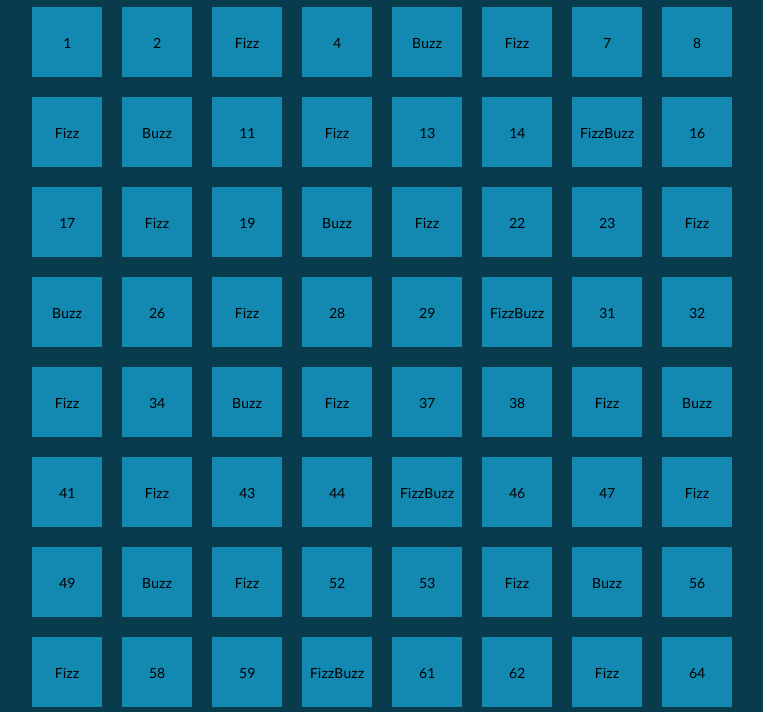
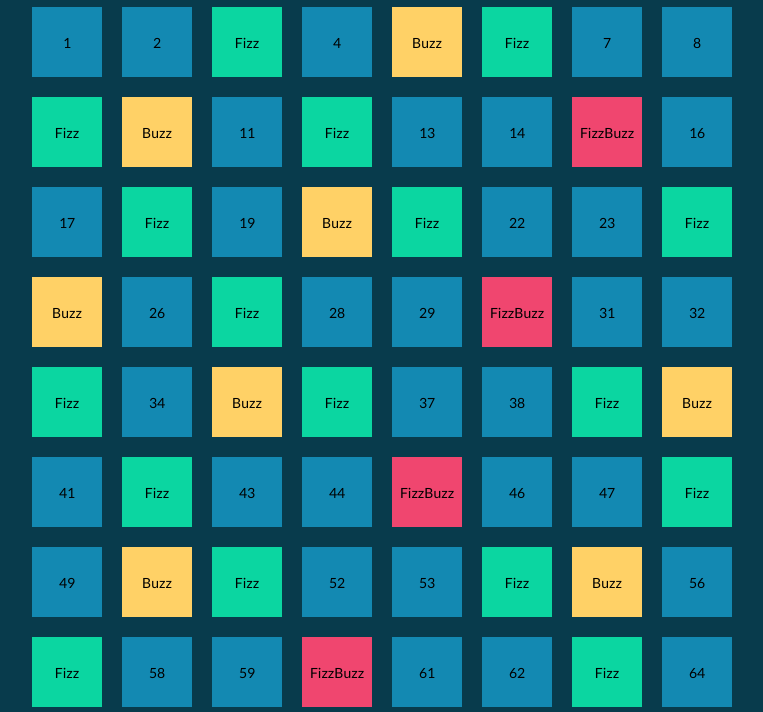
Before and after one commit to Andrei-Gabriel/js-fizzbuzzdom, a plain HTML site: page index.html in a window 1280 px wide. Shown: the part 88-800 px from the top of the page, without its empty margins (258-1021 px from the left). Drawn offline with Linux system fonts and the light colour scheme.

Commit message:
Fine MILESTONE 3 // Fine Esercizio

```diff
--- a/script.js
+++ b/script.js
@@ -6,12 +6,15 @@ for(let i = 1; i <= 100; i++){
 
     if(i % 3 == 0 && i % 5 == 0){
         div.innerHTML = "FizzBuzz";
+        div.classList.add("FizzBuzz");
     }
     else if(i % 3 == 0){
         div.innerHTML = "Fizz";
+        div.classList.add("Fizz");
     }
     else if(i % 5 == 0){
         div.innerHTML = "Buzz";
+        div.classList.add("Buzz");
     }
     else{
         div.innerHTML = i;
--- a/style.css
+++ b/style.css
@@ -32,3 +32,13 @@ h1 {
     margin: 10px 10px;
     font-size: 14px;
 }
+
+.Fizz {
+    background-color: #0bd6a1;
+}
+.Buzz {
+    background-color: #ffd166;
+}
+.FizzBuzz {
+    background-color: #f0466f;
+}
```
